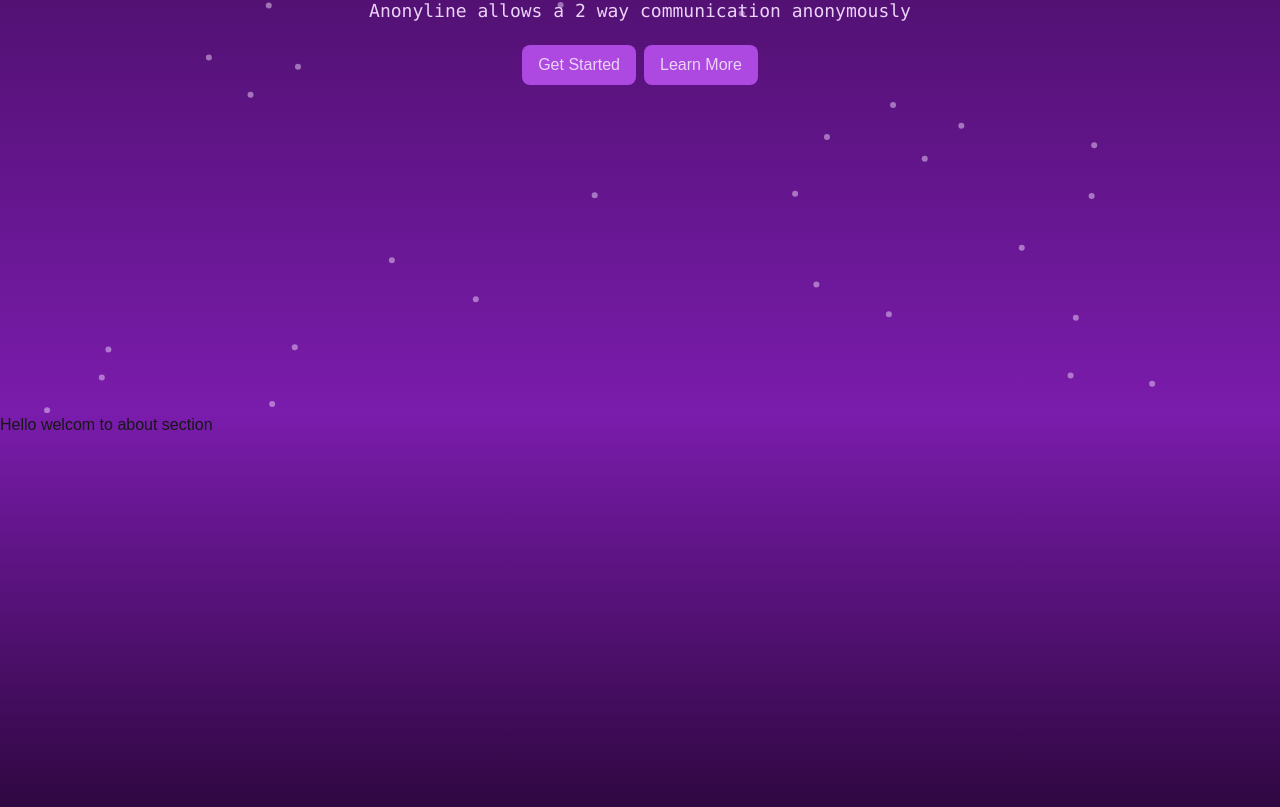
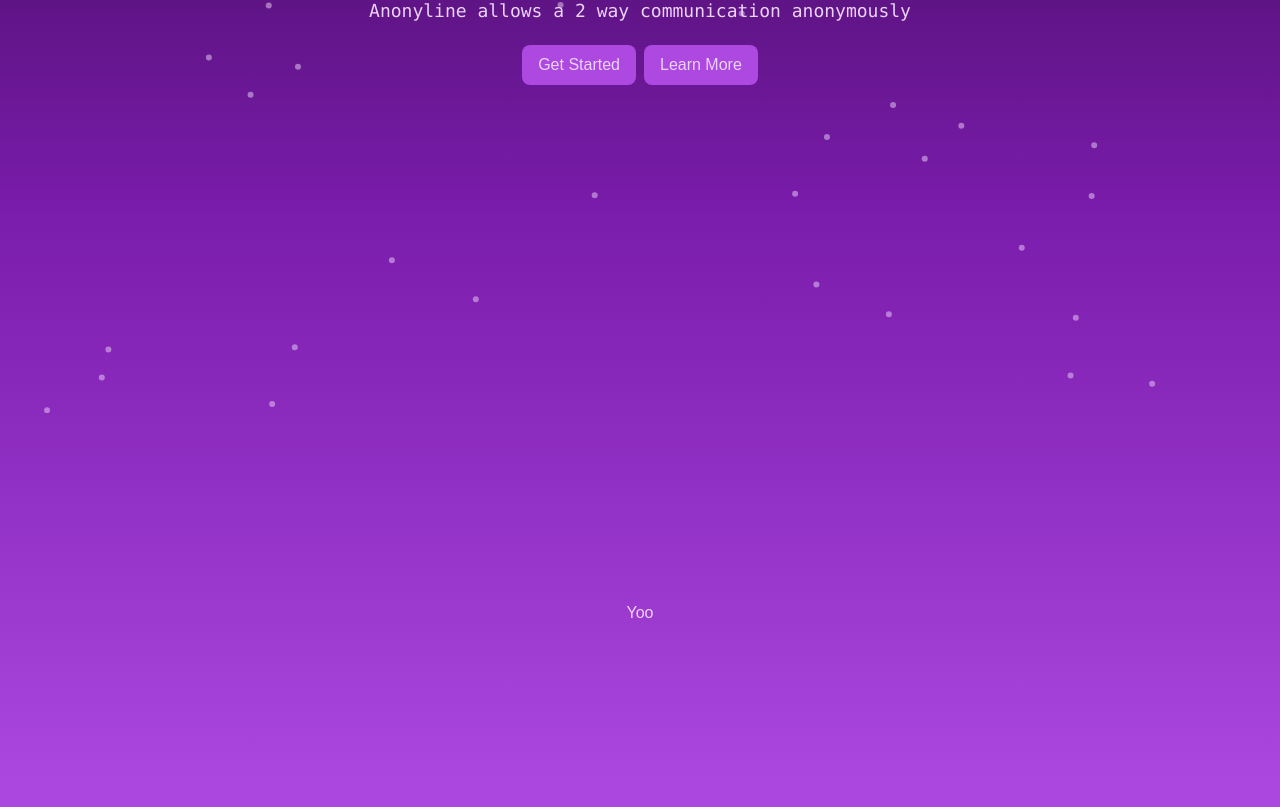
Before and after one commit to MikeyA-yo/anonyline, a Next.js app: page / in a window 1280 px wide. Shown: the part 387-1194 px from the top of the page. Built offline with nearby package versions, Linux system fonts and the light colour scheme.

Commit message:
i am not exactly sure what i am doing

```diff
--- a/components/about.tsx
+++ b/components/about.tsx
@@ -1,8 +1,8 @@
 export default function About(){
     return (
         <>
-          <div className="bg-gradient-to-t h-[50vh] from-[#2E073F] to-[#7A1CAC]">
-            Hello welcom to about section
+          <div className="h-[50vh] text-[#EBD3F8] flex flex-col items-center justify-center">
+            <div className="z-10">Yoo</div>
           </div>
         </>
     )
--- a/components/hero.tsx
+++ b/components/hero.tsx
@@ -2,13 +2,12 @@
 
 import { motion } from "motion/react";
 import { AnimateDiv } from "./nav";
-import ParticlesContainer from "./particles";
+
 
 export default function Hero() {
   return (
     <>
-      <div className="bg-gradient-to-b  text-center px-4 flex flex-col items-center justify-center gap-5 from-[#2E073F] to-[#7A1CAC] h-[100svh]">
-        <ParticlesContainer />
+      <div className="text-center px-4 flex flex-col items-center justify-center gap-5  h-[100svh]">
         <AnimateDiv
           initial={{
             y: "-10vh",
--- a/components/landing.tsx
+++ b/components/landing.tsx
@@ -1,14 +1,17 @@
 import About from "./about";
 import Hero from "./hero";
 import Nav from "./nav";
-
+import ParticlesContainer from "./particles";
 export default function Landing() {
   return (
     <>
-      <div className="w-full h-full bg-[#2E073F]">
-        <Nav />
-        <Hero />
-        <About />
+      <div className="w-full h-full bg-gradient-to-b from-[#2E073F] via-[#7A1CAC] to-[#AD49E1]">
+        <ParticlesContainer />
+        <div className="z-20 w-full h-full">
+          <Nav />
+          <Hero />
+          <About />
+        </div>
       </div>
     </>
   );
--- a/components/particles.tsx
+++ b/components/particles.tsx
@@ -1,3 +1,4 @@
+"use client";
 import { loadBasic } from "@tsparticles/basic";
 import { initParticlesEngine, Particles } from "@tsparticles/react";
 import { useEffect, useState } from "react";
@@ -23,7 +24,7 @@
     }
   },[])
   return (
-    <div className="absolute inset-0 z-0">
+    <div className="absolute inset-0 -z-0">
       {init && <Particles
         id="tsparticles"
         options={{
```
